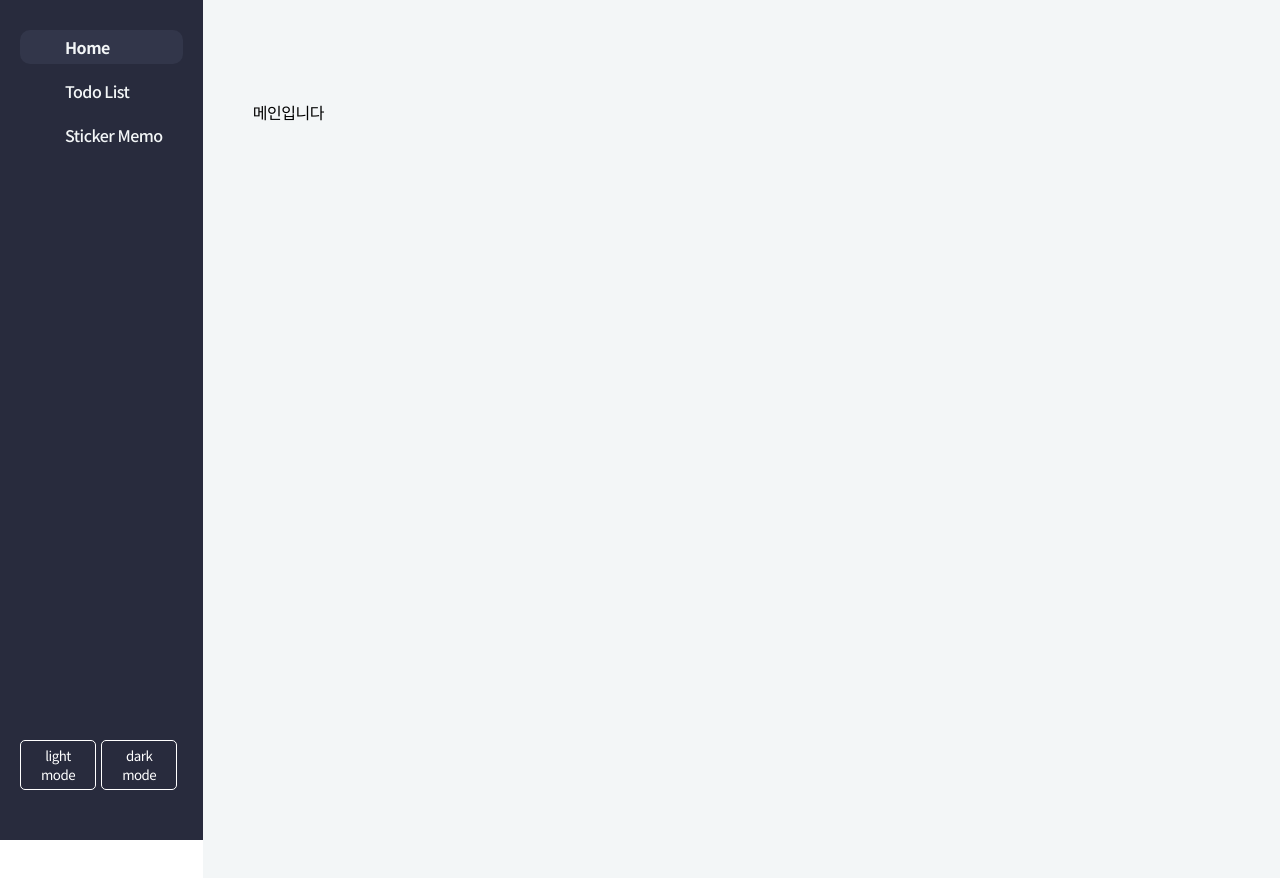
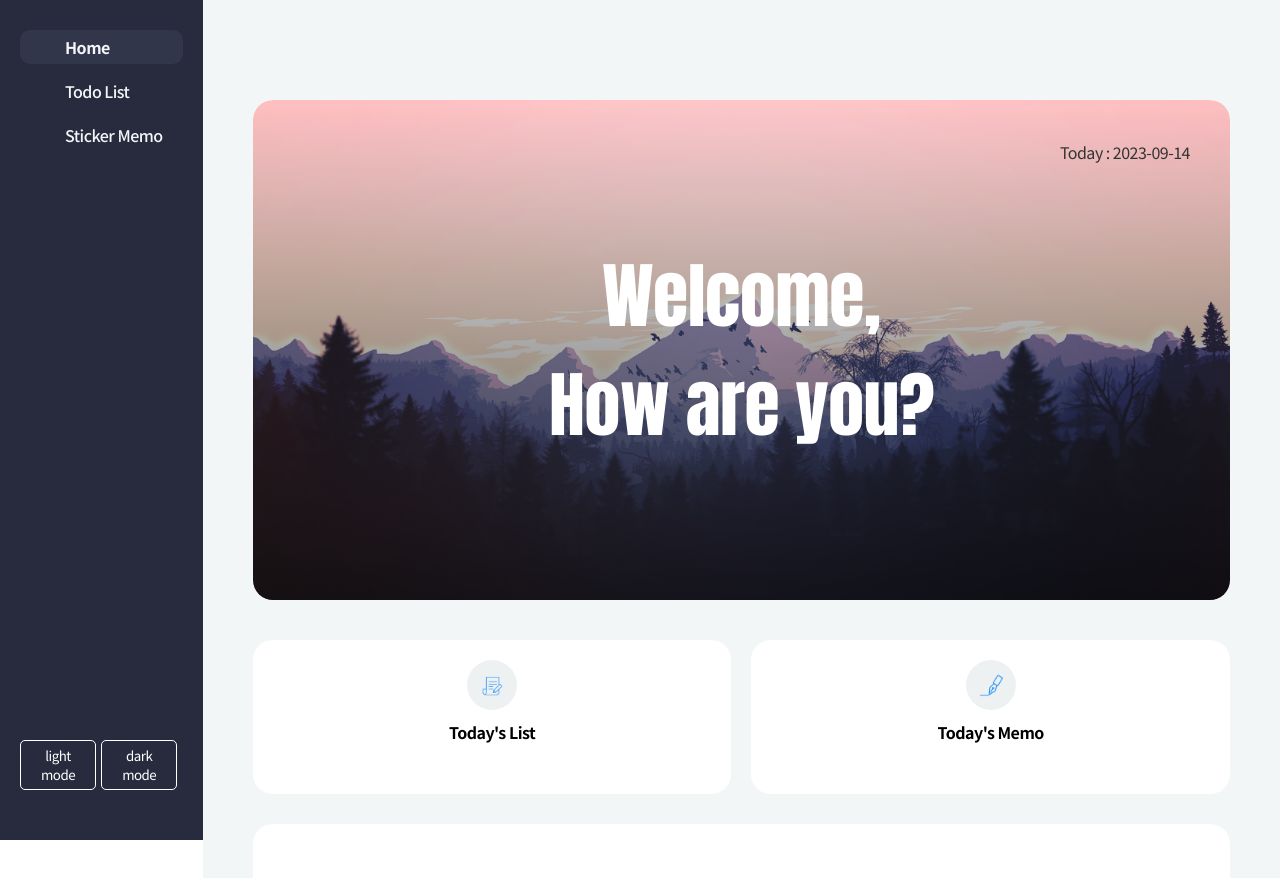
Before and after one commit to byeon-seong-won/git_mypage_study, a React (Create React App) app: page / in a window 1280 px wide. Shown: the top 878 px of the page. Built offline with nearby package versions, Linux system fonts and the light colour scheme; a web font is replaced by a local one.

Commit message:
캘린더 추가

```diff
--- a/src/page/main.js
+++ b/src/page/main.js
@@ -1,4 +1,6 @@
 import moment from 'moment';  //현재 시간 사용
+import { useSelector, useDispatch} from 'react-redux'
+import { todoActions } from '../store/store.js'
 import 'moment/locale/ko';
 const nowDate = moment().format('MM-DD');
 const today = moment().format('YYYY-MM-DD')
@@ -6,13 +8,14 @@ const today = moment().format('YYYY-MM-DD')
 
 
 const Main = () => {
-  // let todaytodo = todolist.filter((x) => x.date == nowDate)
+
+  let todolist = useSelector((state) => {return state.todo.lists})
+  let todaytodo = todolist.filter((x) => x.date == nowDate)
   // console.log(todaytodo)
 
   return (
     <div className="todaywrap">
-      <h1>메인입니다</h1>
-        {/* <div>
+        <div>
           <div className='imgCont'>
             <img src={process.env.PUBLIC_URL + '/indexMain.png'} alt="copy url" className='indexImg'/>
             <span>Today : {today}</span>
@@ -45,7 +48,7 @@ const Main = () => {
           <div className='weatherCont'>
 
           </div>
-        </div>      */}
+        </div>
     </div>
 
   )
```
